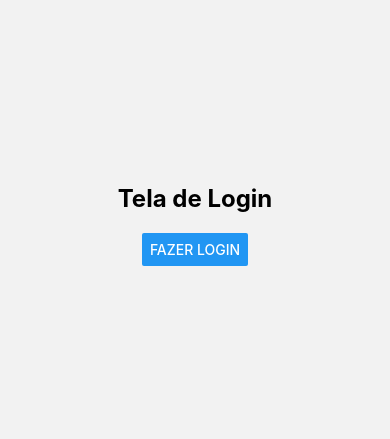
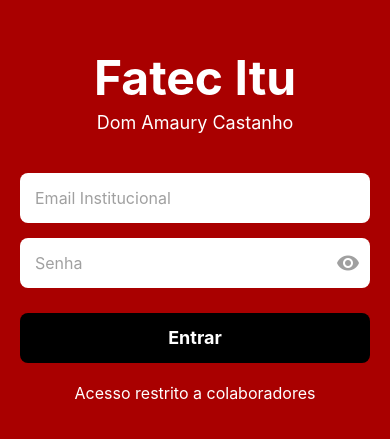
Before and after one commit to JoseMGomes/app-eventos-fatec, a React Native app: screen /Login in a window 390 px wide. Shown: the part 197-636 px from the top of the page. Built offline with nearby package versions, Linux system fonts and the light colour scheme.

Commit message:
feat: Implementa interface completa da tela de Login

```diff
--- /dev/null
+++ b/src/screens/Login/LoginScreen.styles.tsx
@@ -0,0 +1,69 @@
+import { StyleSheet } from "react-native";
+import { COLORS } from "../../styles/colors";
+
+export const styles = StyleSheet.create({
+  container: {
+    flex: 1,
+    backgroundColor: COLORS.vermelhoPrincipal,
+    alignItems: "center",
+    justifyContent: "center",
+    padding: 20,
+  },
+  titulo: {
+    fontSize: 48,
+    fontWeight: "bold",
+    color: COLORS.branco,
+    marginBottom: 5,
+  },
+  subtitulo: {
+    fontSize: 18,
+    color: COLORS.branco,
+    marginBottom: 40,
+  },
+  input: {
+    width: "100%",
+    height: 50,
+    backgroundColor: COLORS.branco,
+    borderRadius: 8,
+    paddingHorizontal: 15,
+    fontSize: 16,
+    marginBottom: 15,
+  },
+  inputContainer: {
+    width: "100%",
+    height: 50,
+    backgroundColor: COLORS.branco,
+    borderRadius: 8,
+    flexDirection: "row",
+    alignItems: "center",
+    marginBottom: 15,
+  },
+  inputSenha: {
+    flex: 1,
+    height: "100%",
+    paddingHorizontal: 15,
+    fontSize: 16,
+  },
+  iconeOlho: {
+    padding: 10,
+  },
+  botaoEntrar: {
+    width: "100%",
+    height: 50,
+    backgroundColor: COLORS.preto,
+    borderRadius: 8,
+    alignItems: "center",
+    justifyContent: "center",
+    marginTop: 10,
+  },
+  textoBotaoEntrar: {
+    color: COLORS.branco,
+    fontSize: 18,
+    fontWeight: "bold",
+  },
+  textoConta: {
+    color: COLORS.branco,
+    marginTop: 20,
+    fontSize: 16,
+  },
+});
--- a/src/screens/Login/LoginScreen.tsx
+++ b/src/screens/Login/LoginScreen.tsx
@@ -1,19 +1,83 @@
-import React from 'react';
-import { View, Text, Button } from "react-native";
-import { useNavigation } from "@react-navigation/native";
+import React, { useState } from "react";
+import {
+  View,
+  Text,
+  TextInput,
+  TouchableOpacity,
+  StatusBar,
+} from "react-native";
+import { MaterialCommunityIcons } from "@expo/vector-icons";
+import { styles } from "./LoginScreen.styles";
+import { RootStackParamList } from "../../navigation/types";
+import { StackNavigationProp } from "@react-navigation/stack";
+import { COLORS } from "../../styles/colors";
 
-export default function LoginScreen() {
-  const navigation = useNavigation<any>();
+type LoginScreenNavigationProp = StackNavigationProp<
+  RootStackParamList,
+  "Login"
+>;
+
+type Props = {
+  navigation: LoginScreenNavigationProp;
+};
+
+const LoginScreen = ({ navigation }: Props) => {
+  const [email, setEmail] = useState("");
+  const [senha, setSenha] = useState("");
+  const [mostrarSenha, setMostrarSenha] = useState(false);
+
+  const handleLogin = () => {
+    console.log("Tentando logar com:", email);
+    navigation.reset({
+      index: 0,
+      routes: [{ name: "MainTabs" }],
+    });
+  };
 
   return (
-    <View style={{ flex: 1, justifyContent: 'center', alignItems: 'center' }}>
-      <Text style={{ fontSize: 24, fontWeight: 'bold', marginBottom: 20 }}>
-        Tela de Login
-      </Text>
-      <Button
-        title="Fazer Login"
-        onPress={() => navigation.replace('MainTabs')}
+    <View style={styles.container}>
+      <StatusBar barStyle="light-content" backgroundColor={COLORS.vermelhoPrincipal} />
+      <Text style={styles.titulo}>Fatec Itu</Text>
+      <Text style={styles.subtitulo}>Dom Amaury Castanho</Text>
+
+      <TextInput
+        style={styles.input}
+        placeholder="Email Institucional"
+        placeholderTextColor={COLORS.placeholderText}
+        keyboardType="email-address"
+        value={email}
+        onChangeText={setEmail}
+        autoCapitalize="none"
       />
+
+      <View style={styles.inputContainer}>
+        <TextInput
+          style={styles.inputSenha}
+          placeholder="Senha"
+          placeholderTextColor={COLORS.placeholderText}
+          secureTextEntry={!mostrarSenha}
+          value={senha}
+          onChangeText={setSenha}
+        />
+        <TouchableOpacity
+          style={styles.iconeOlho}
+          onPress={() => setMostrarSenha(!mostrarSenha)}
+        >
+          <MaterialCommunityIcons
+            name={mostrarSenha ? "eye-off" : "eye"}
+            size={24}
+            color={COLORS.placeholderText}
+          />
+        </TouchableOpacity>
+      </View>
+
+      <TouchableOpacity style={styles.botaoEntrar} onPress={handleLogin}>
+        <Text style={styles.textoBotaoEntrar}>Entrar</Text>
+      </TouchableOpacity>
+
+      <Text style={styles.textoConta}>Acesso restrito a colaboradores</Text>
     </View>
   );
-}
+};
+
+export default LoginScreen;
--- a/src/styles/colors.ts
+++ b/src/styles/colors.ts
@@ -7,4 +7,5 @@
   cinzaCard: "#FFFFFF",
   textoPrincipal: "#333333",
   textoSecundario: "#666666",
+  placeholderText: "#A0A0A0"
 };
```
Also changed, not shown: src/assets/LogoFatec.png (added).
